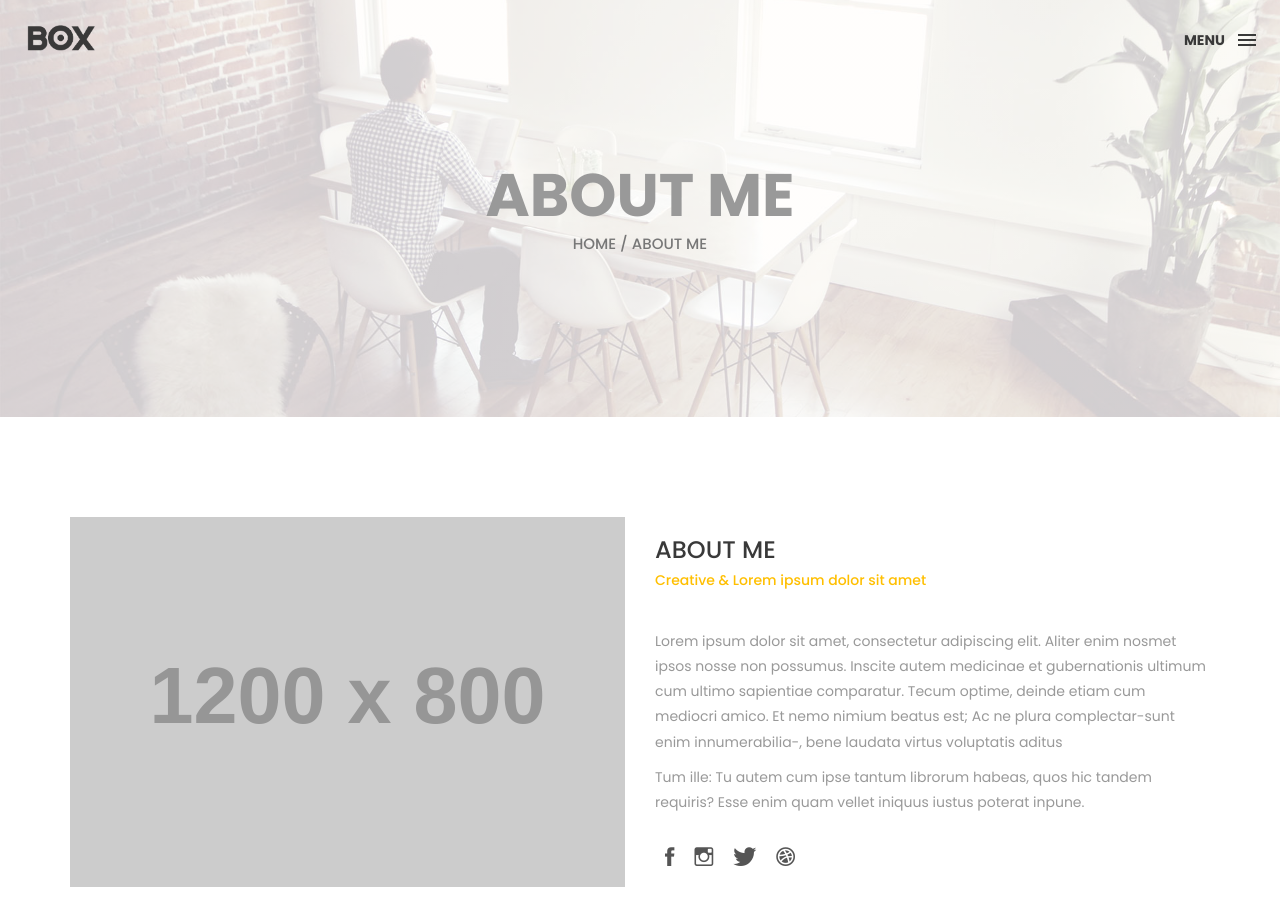
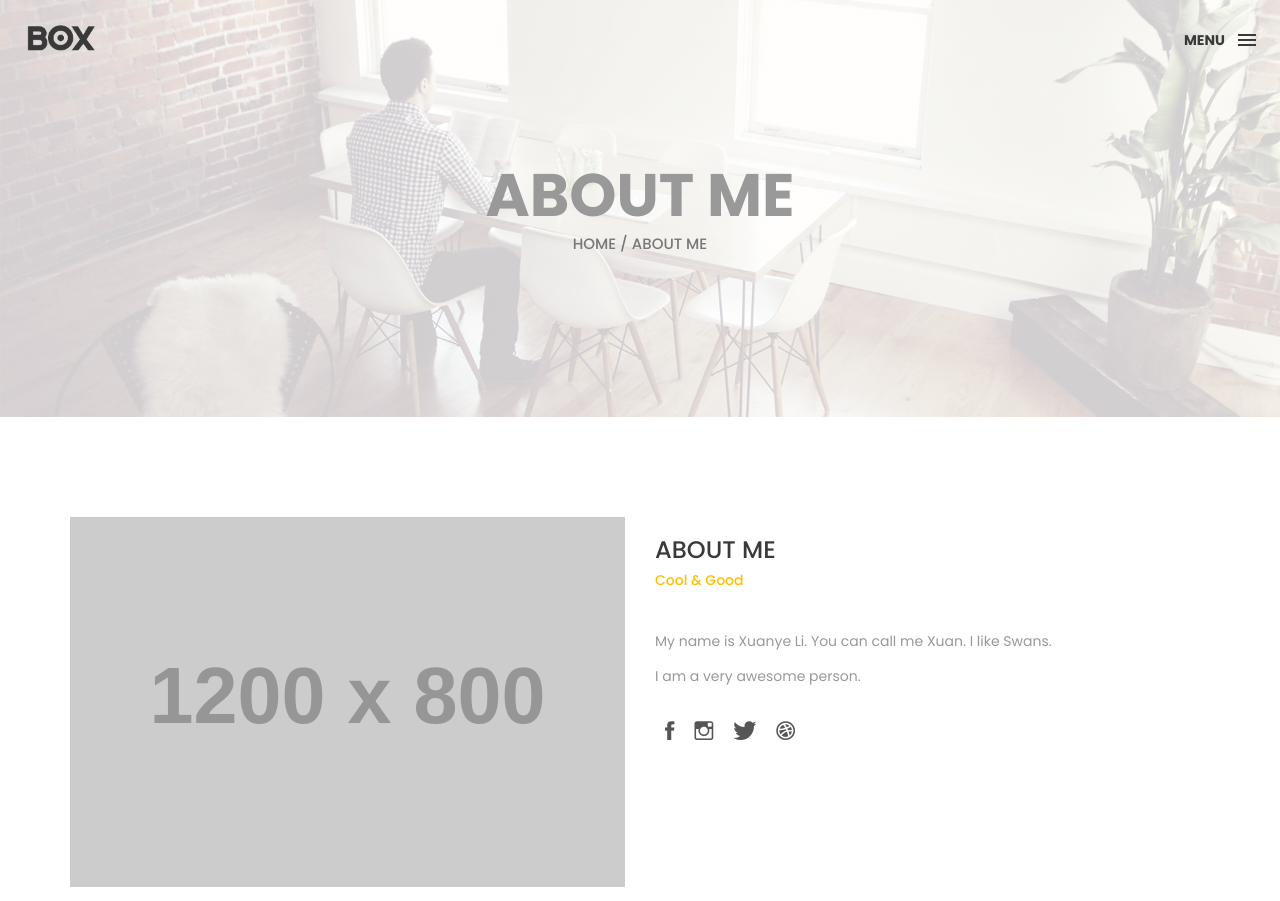
Before and after one commit to xuanye-li/xuanye-li.github.io, a plain HTML site: page about.html in a window 1280 px wide. Shown: the top 901 px of the page. Drawn offline with Linux system fonts and the light colour scheme; placeholder pictures from the web are drawn by us; files whose address does not match are found by name.

Commit message:
Update about.html

```diff
--- a/about.html
+++ b/about.html
@@ -90,11 +90,14 @@
         </div>
         <div class="col-md-6">
            <h3 class="uppercase">About Me </h3>
-           <h5>Creative & Lorem ipsum dolor sit amet</h5>
+           <h5>Cool & Good</h5>
            <div class="h-30"></div>
-            <p>Lorem ipsum dolor sit amet, consectetur adipiscing elit. Aliter enim nosmet ipsos nosse non possumus. Inscite autem medicinae et gubernationis ultimum cum ultimo sapientiae comparatur. Tecum optime, deinde etiam cum mediocri amico. Et nemo nimium beatus est; Ac ne plura complectar-sunt enim innumerabilia-, bene laudata virtus voluptatis aditus </p>
-
-            <p>Tum ille: Tu autem cum ipse tantum librorum habeas, quos hic tandem requiris? Esse enim quam vellet iniquus iustus poterat inpune. </p>
+            <p>
+                My name is Xuanye Li. You can call me Xuan. I like Swans.
+            </p>
+            <p>
+                I am a very awesome person.
+            </p>
             <div class="h-10"></div>
             <ul class="social-ul">
                 <li class="box-social"><a href="#0"><i class="ion-social-facebook"></i></a></li>
```
